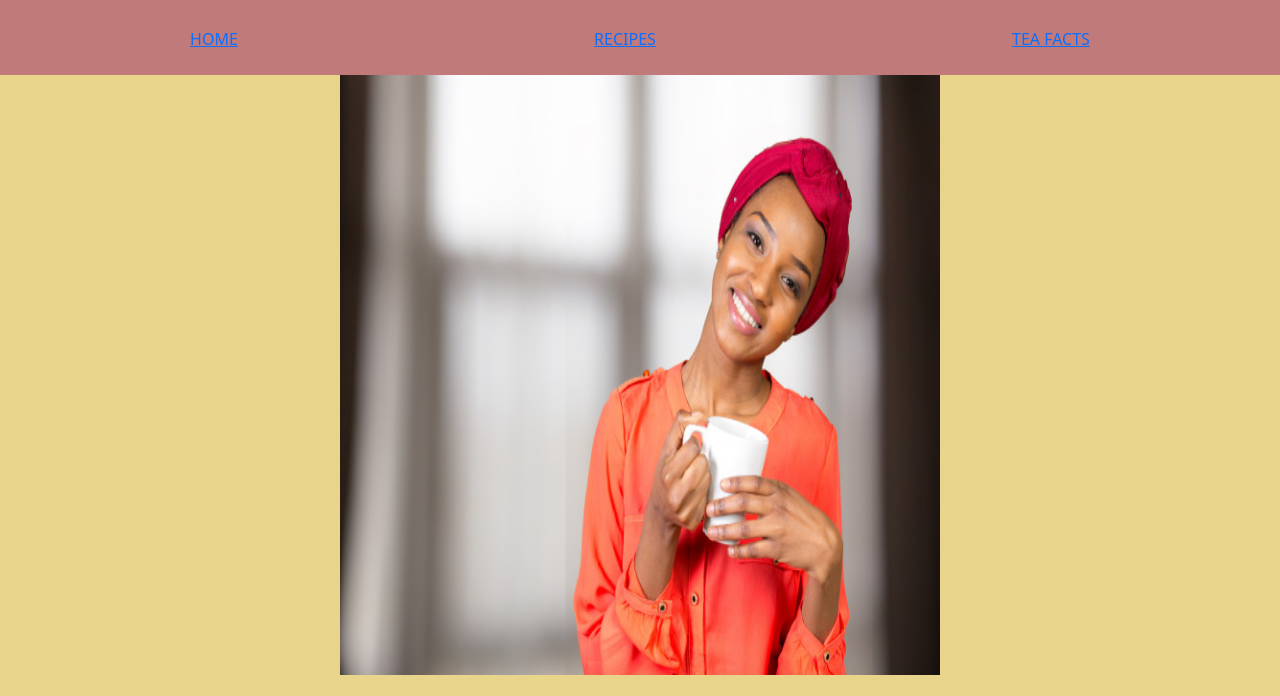
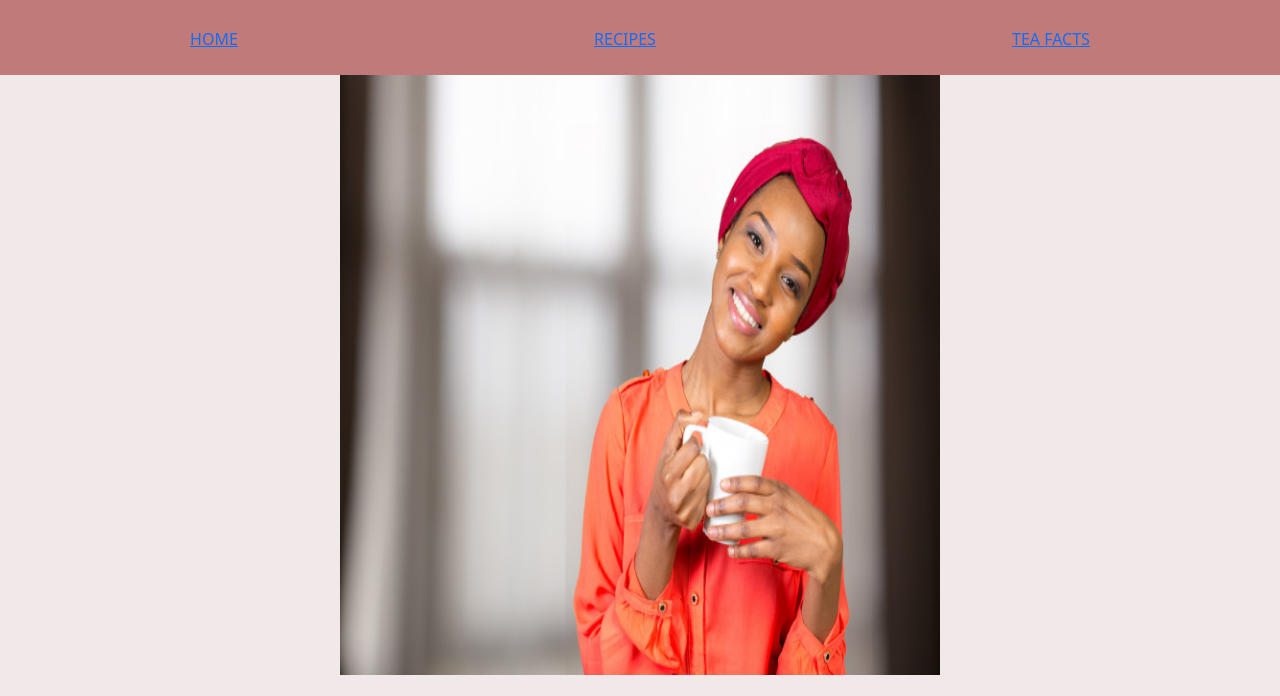
Before and after one commit to moalimshakur/UX_UI_HW_21, a plain HTML site: page index.html in a window 1280 px wide. Shown: the part 101-797 px from the top of the page. Drawn offline with nearby package versions, Linux system fonts and the light colour scheme.

Commit message:
Update index.html

```diff
--- a/index.html
+++ b/index.html
@@ -11,7 +11,7 @@
 </style>
 
 </head>
-<body style="background-color:#E8D58B;">
+<body style="background-color:#F1E9E9;">
 
 
 
```
